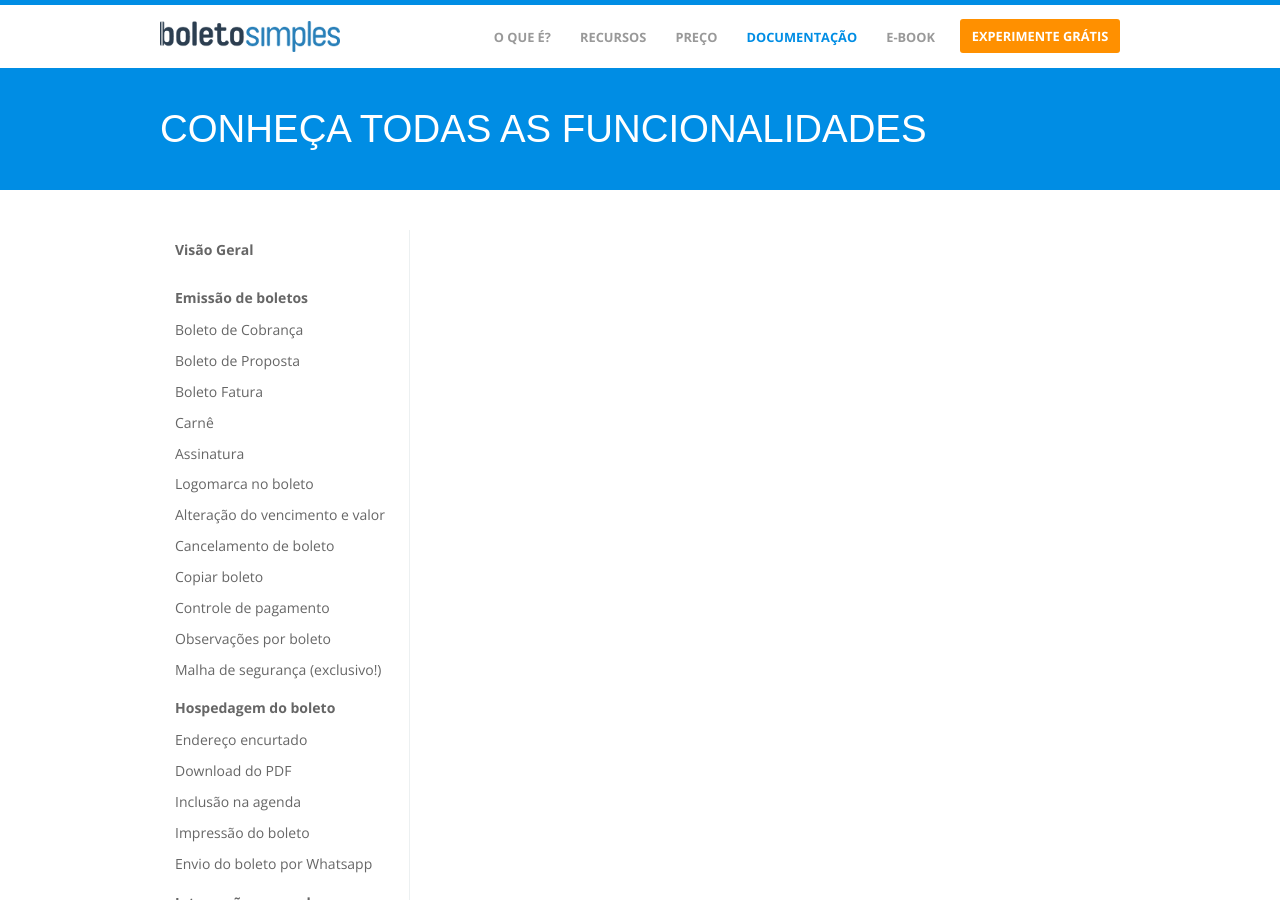
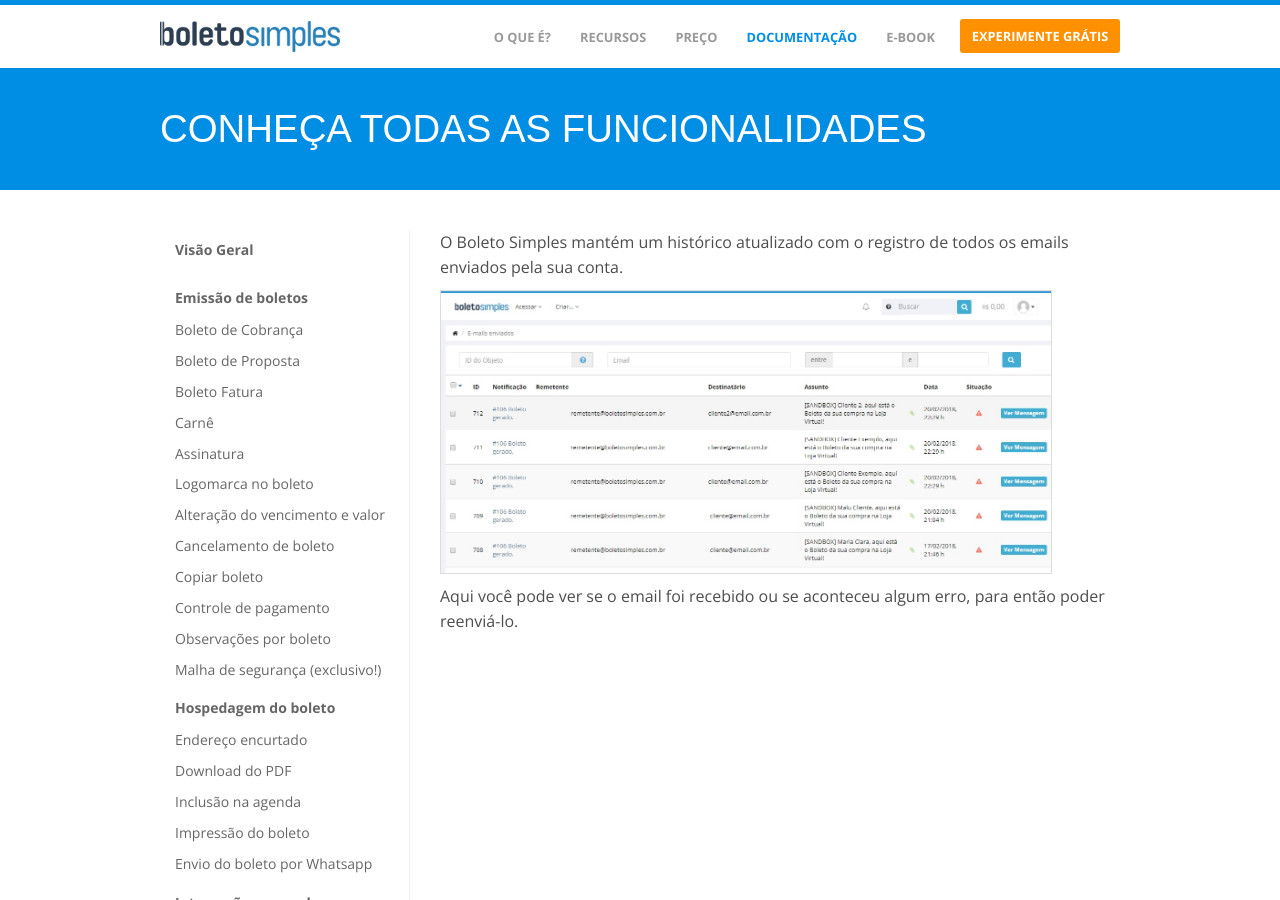
Before and after one commit to BoletoSimples/boletosimples-features, a Jekyll site: the page built from notificacoes-por-e-mail/controle-dos-emails-enviados.markdown, in a window 1280 px wide and 900 px high. Built offline with Jekyll 4.4.1, drawn with Linux system fonts in a browser that asks for light colours.

Commit message:
Updated Controle Dos Emails Enviados

```diff
--- a/notificacoes-por-e-mail/controle-dos-emails-enviados.markdown
+++ b/notificacoes-por-e-mail/controle-dos-emails-enviados.markdown
@@ -3,3 +3,9 @@
 date: 2018-01-30 17:55:00 -02:00
 position: 3
 ---
+
+O Boleto Simples mantém um histórico atualizado com o registro de todos os emails enviados pela sua conta.
+
+![historico de emails.jpg](/uploads/historico%20de%20emails.jpg)
+
+Aqui você pode ver se o email foi recebido ou se aconteceu algum erro, para então poder reenviá-lo.
```
